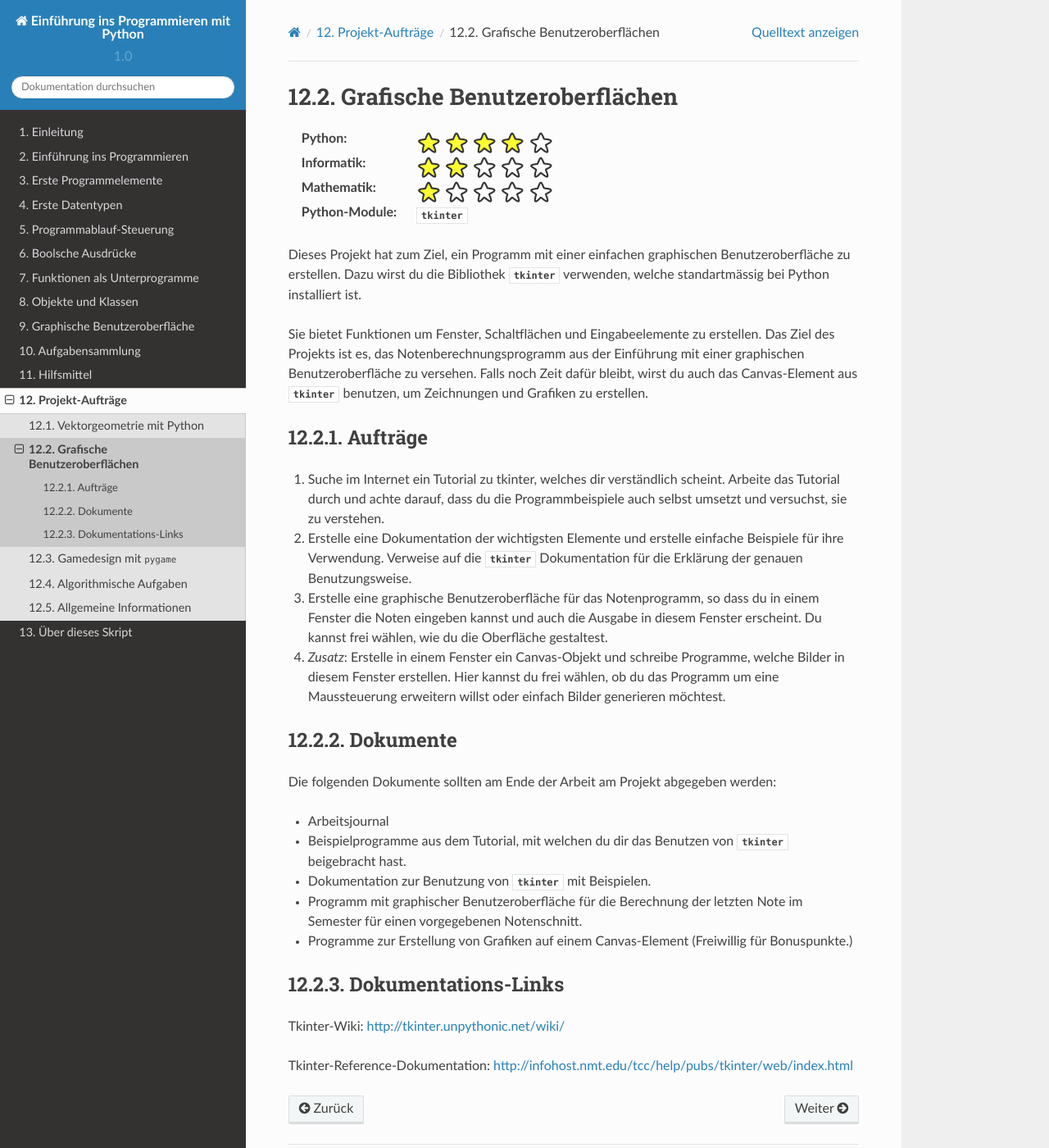
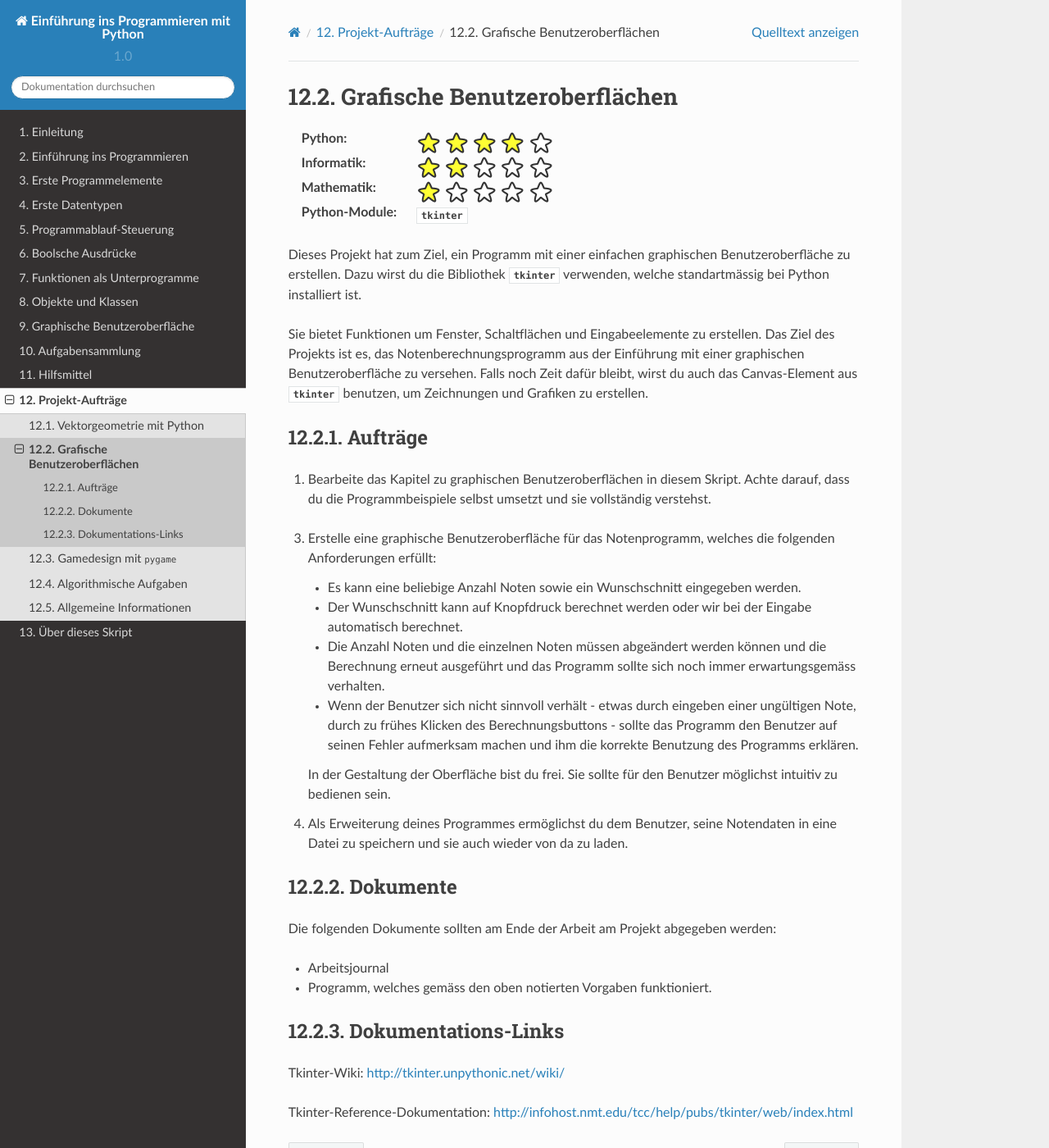
Before and after one commit to hb9hnt/pythonbuch, a Sphinx documentation site: the page built from source/projekte/gui.rst, in a window 1280 px wide and 1400 px high. Shown: the whole window at 82% size. Built offline with Sphinx 7.4.7 and the Read the Docs theme 2.0.0, drawn with Linux system fonts in a browser that asks for light colours.

```diff
--- a/source/projekte/gui.rst
+++ b/source/projekte/gui.rst
@@ -21,22 +21,33 @@ um Zeichnungen und Grafiken zu erstellen.
 Aufträge
 ========
 
-1. Suche im Internet ein Tutorial zu tkinter, welches dir verständlich
-   scheint. Arbeite das Tutorial durch und achte darauf, dass du die
-   Programmbeispiele auch selbst umsetzt und versuchst, sie zu verstehen.
+1. Bearbeite das Kapitel zu graphischen Benutzeroberflächen in diesem
+   Skript. Achte darauf, dass du die Programmbeispiele selbst umsetzt und
+   sie vollständig verstehst.
 
-2. Erstelle eine Dokumentation der wichtigsten Elemente und erstelle einfache
-   Beispiele für ihre Verwendung. Verweise auf die :py:mod:`tkinter`
-   Dokumentation für die Erklärung der genauen Benutzungsweise.
+3. Erstelle eine graphische Benutzeroberfläche für das Notenprogramm, welches
+   die folgenden Anforderungen erfüllt:
 
-3. Erstelle eine graphische Benutzeroberfläche für das Notenprogramm, so dass du
-   in einem Fenster die Noten eingeben kannst und auch die Ausgabe in diesem
-   Fenster erscheint. Du kannst frei wählen, wie du die Oberfläche gestaltest.
+   * Es kann eine beliebige Anzahl Noten sowie ein Wunschschnitt eingegeben
+     werden.
 
-4. *Zusatz*: Erstelle in einem Fenster ein Canvas-Objekt und schreibe Programme,
-   welche Bilder in diesem Fenster erstellen. Hier kannst du frei wählen, ob du
-   das Programm um eine Maussteuerung erweitern willst oder einfach Bilder
-   generieren möchtest.
+   * Der Wunschschnitt kann auf Knopfdruck berechnet werden oder wir bei der
+     Eingabe automatisch berechnet.
+
+   * Die Anzahl Noten und die einzelnen Noten müssen abgeändert werden können
+     und die Berechnung erneut ausgeführt und das Programm sollte sich noch
+     immer erwartungsgemäss verhalten.
+
+   * Wenn der Benutzer sich nicht sinnvoll verhält - etwas durch eingeben einer
+     ungültigen Note, durch zu frühes Klicken des Berechnungsbuttons - sollte
+     das Programm den Benutzer auf seinen Fehler aufmerksam machen und ihm die
+     korrekte Benutzung des Programms erklären.
+
+   In der Gestaltung der Oberfläche bist du frei. Sie sollte für den Benutzer
+   möglichst intuitiv zu bedienen sein.
+
+4. Als Erweiterung deines Programmes ermöglichst du dem Benutzer, seine
+   Notendaten in eine Datei zu speichern und sie auch wieder von da zu laden.
 
 Dokumente
 =========
@@ -44,13 +55,7 @@ Dokumente
 Die folgenden Dokumente sollten am Ende der Arbeit am Projekt abgegeben werden:
 
 * Arbeitsjournal
-* Beispielprogramme aus dem Tutorial, mit welchen du dir das Benutzen
-  von :py:mod:`tkinter` beigebracht hast.
-* Dokumentation zur Benutzung von :py:mod:`tkinter` mit Beispielen.
-* Programm mit graphischer Benutzeroberfläche für die Berechnung der letzten
-  Note im Semester für einen vorgegebenen Notenschnitt.
-* Programme zur Erstellung von Grafiken auf einem Canvas-Element
-  (Freiwillig für Bonuspunkte.)
+* Programm, welches gemäss den oben notierten Vorgaben funktioniert.
 
 Dokumentations-Links
 ====================
```
Also changed, not shown: source/projekte/game.rst (+3 -5 lines), source/projekte/index.rst (+6 -11 lines), source/projekte/vector.rst (+10 -26 lines).
